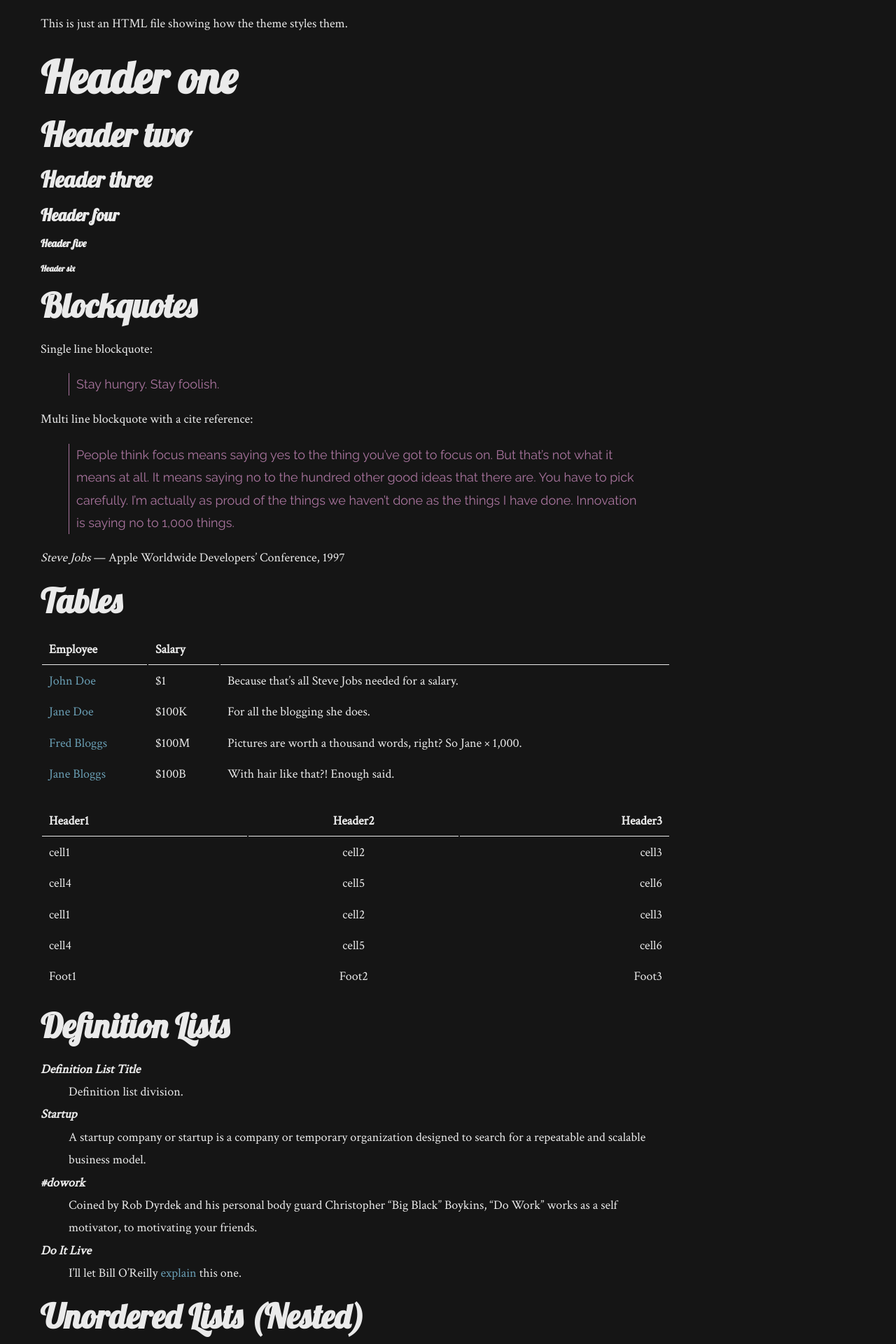
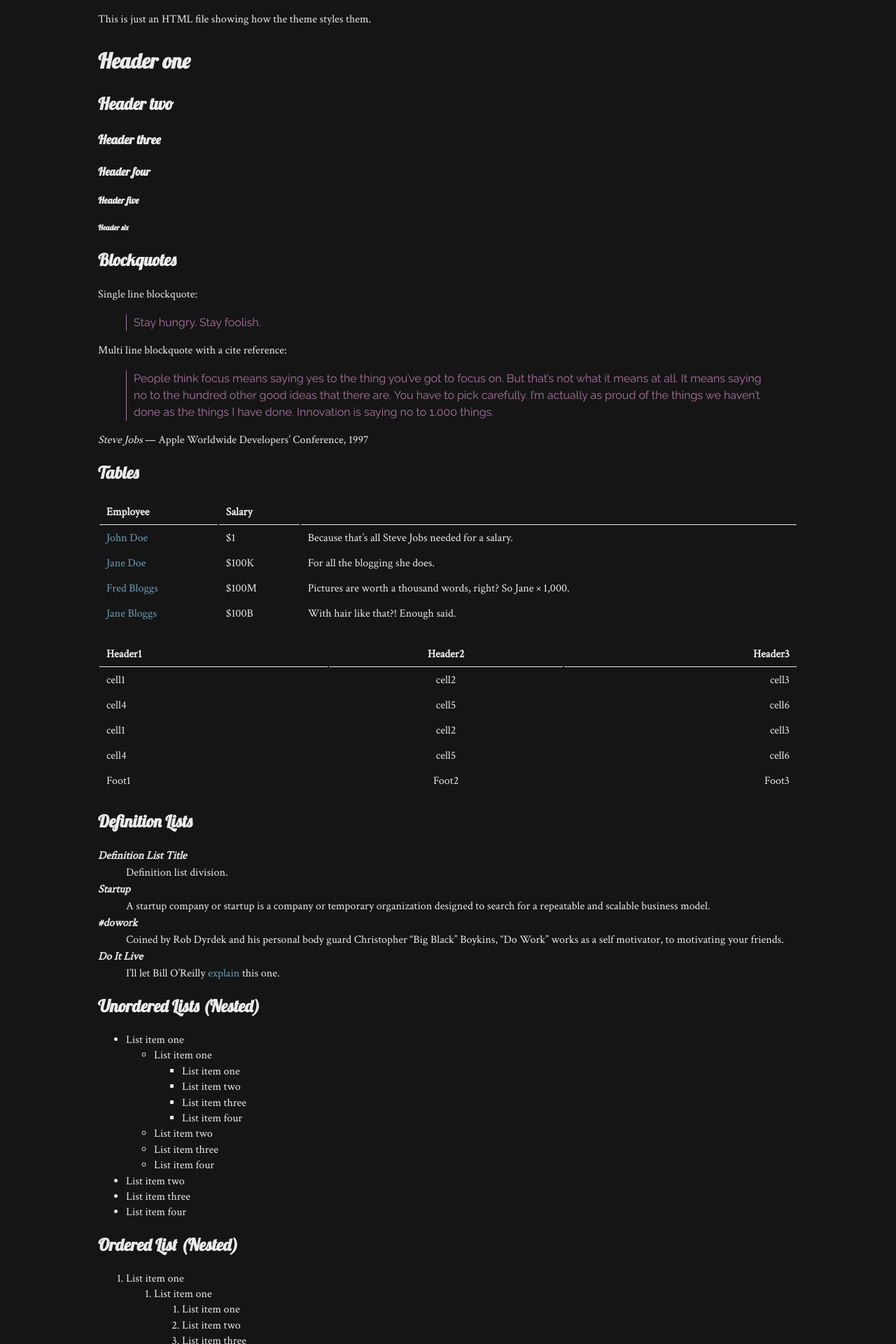
Before and after one commit to profphillips/wikibasics, a Jekyll site: the page built from test2.md, in a window 1280 px wide. Shown: the top 1920 px of the page at 70% size. Built offline with Jekyll 4.4.1, drawn with Linux system fonts in a browser that asks for light colours; our own code applies the rules of GitHub Pages for plain Markdown files.

Commit message:
Update style.scss

```diff
--- a/assets/css/style.scss
+++ b/assets/css/style.scss
@@ -59,17 +59,17 @@ html {
 }
 */
 body {
-  width: 90%;
-  max-width: 1000px;
-  margin: 0, auto;
+  //width: 90%;
+  //max-width: 1000px;
+  margin: 0;
   color: $color;
   background-color: $background-color;
   padding: 0;
   //font-family: $body-font-family;
   font-family: "Crimson Text";
   //font-size: 18px;
-  font-size: 18px;
-  line-height: 1.8;
+  font-size: 16px;
+  line-height: 1.5;
 }
 
 /*
@@ -99,31 +99,31 @@ section {
 
 
 h1, h2, h3, h4, h5, h6 {
-  margin: 10px 0 20px;
+  margin: 10px 0 20px 0;
   //font-family: $header-font-family;
   font-family: Lobster;
-  line-height: 1.1;
+  //line-height: 1.1;
 }
 
 h1 {
   margin: 25px 0 20px;
-  font-size: 4rem;
+  font-size: 30px;
 }
 
 h2 {
-  font-size: 3rem;
+  font-size: 24px;
 }
 
 h3 {
-    font-size: 2rem;
+    font-size: 18px;
 }
 
 h4 {
-    font-size: 1.5rem;
+    font-size: 16px;
 }
 
 li {
-  line-height: 1.5;
+  line-height: 1.4;
 }
 
 #main_content {
```
